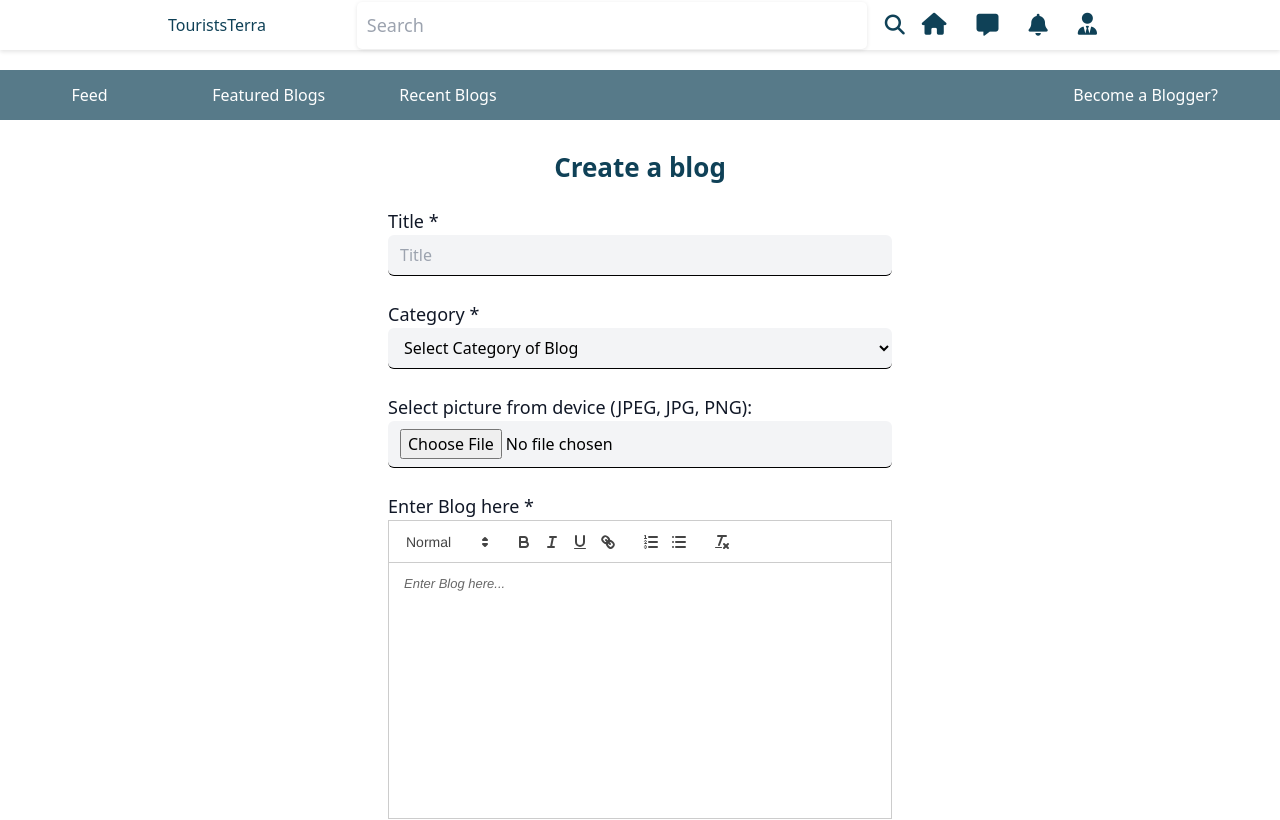
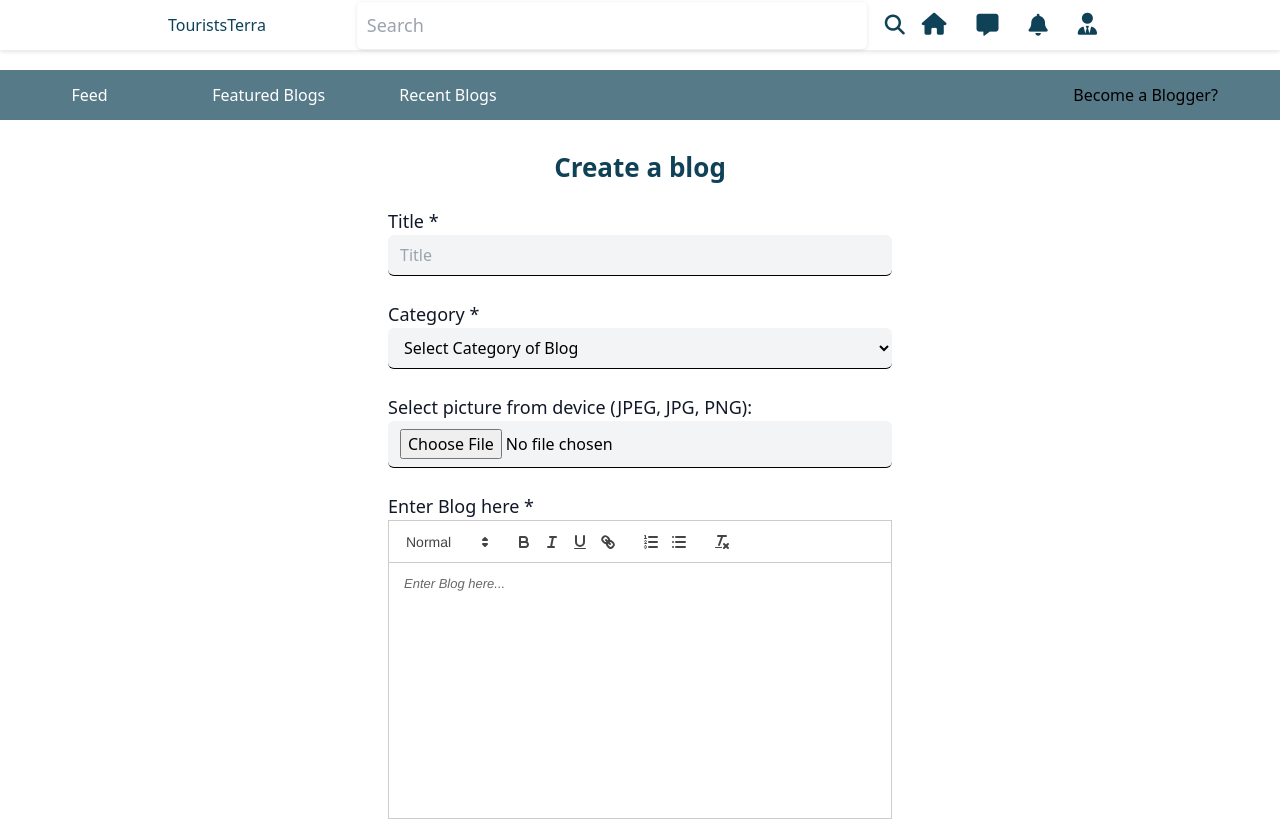
Before and after one commit to TrendoCoder/TouristsTerra, a React (Create React App) app in the folder tourists_terra/: page /add-blog-post in a window 1280 px wide. Shown: the top 820 px of the page. Built offline with nearby package versions, Linux system fonts and the light colour scheme; a web font is replaced by a local one.

Commit message:
Update blogmenu.css

```diff
--- a/tourists_terra/src/Components/User_Module/blogpage/blogmenu/blogmenu.css
+++ b/tourists_terra/src/Components/User_Module/blogpage/blogmenu/blogmenu.css
@@ -37,7 +37,7 @@ display: flex;
 justify-content: flex-end;
 align-items: center;
 }
-#blog-menu-right-container a{
+#blog-menu-right-container>a{
     text-decoration: none;
     color: white;
     text-align: center;
```
